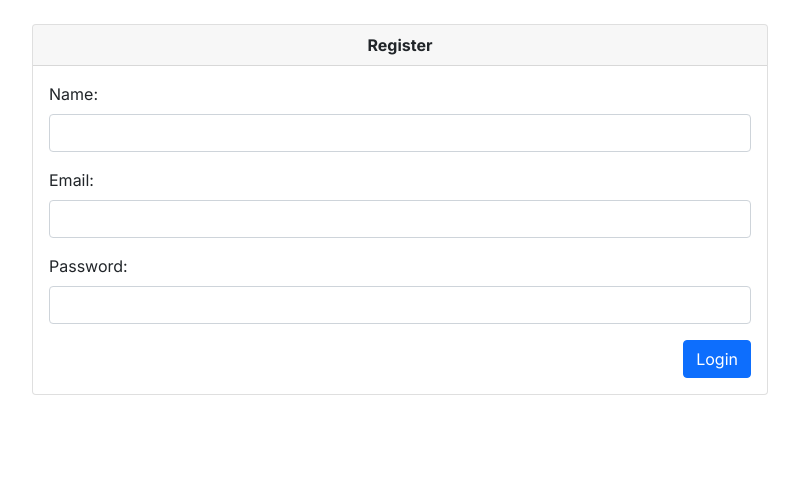
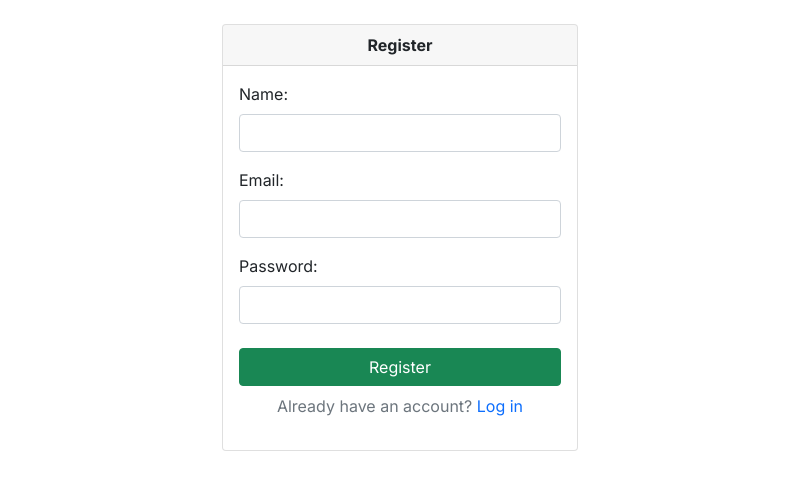
Before and after one commit to salehuddn/csc574project, a PHP site: page /register.php in a window 1280 px wide. Shown: the part 62-552 px from the top of the page, without its empty margins (240-1039 px from the left). Run offline with PHP 8.4, Linux system fonts and the light colour scheme.

Commit message:
update login register page

```diff
--- a/register.php
+++ b/register.php
@@ -50,7 +50,7 @@
   <div class="container-fluid">
     <div class="container my-4">
       <div class="row justify-content-center my-4">
-        <div class="col-md-8">
+        <div class="col-lg-4 col-md-4 col-sm-6">
           <div class="card">
             <div class="card-header fw-bold text-center">Register</div>
             <div class="card-body">
@@ -72,8 +72,12 @@
                   <input type="password" class="form-control" id="password" name="userPassword" required>
                 </div>
 
-                <div class="d-flex justify-content-end">
-                  <button type="submit" class="btn btn-primary" name="register">Login</button>
+                <div class="d-grid gap-2 mt-4">
+                  <button type="submit" class="btn btn-success" name="register">Register</button>
+                </div>
+
+                <div class="d-flex justify-content-center">
+                  <p class="text-muted mt-2">Already have an account? <a href="login.php" class="text-decoration-none">Log in</a></p>
                 </div>
               </form>
             </div>
```
Also changed, not shown: login.php (+7 -3 lines).
